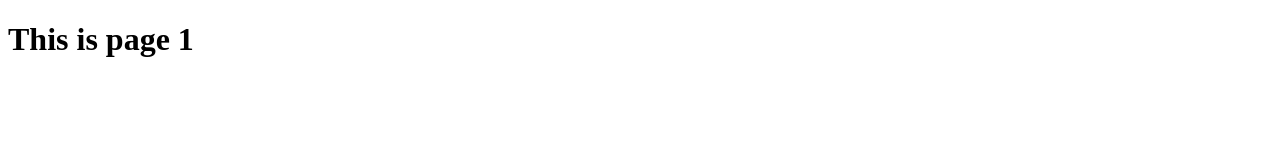
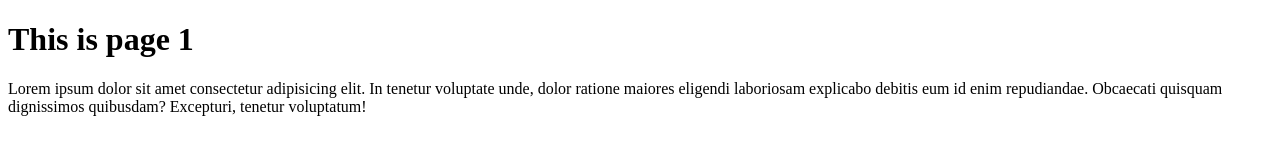
Before and after one commit to JavaKhanStudio/GitESPI_2024, a plain HTML site: page page1.html in a window 1280 px wide. Drawn offline with Linux system fonts and the light colour scheme.

Commit message:
Mon Commit

```diff
--- a/page1.html
+++ b/page1.html
@@ -9,6 +9,9 @@
 
 <body>
     <h1>This is page 1</h1>
+    <p>Lorem ipsum dolor sit amet consectetur adipisicing elit. In tenetur voluptate unde, dolor ratione maiores
+        eligendi laboriosam explicabo debitis eum id enim repudiandae. Obcaecati quisquam dignissimos quibusdam?
+        Excepturi, tenetur voluptatum!</p>
 </body>
 
 </html>
```
